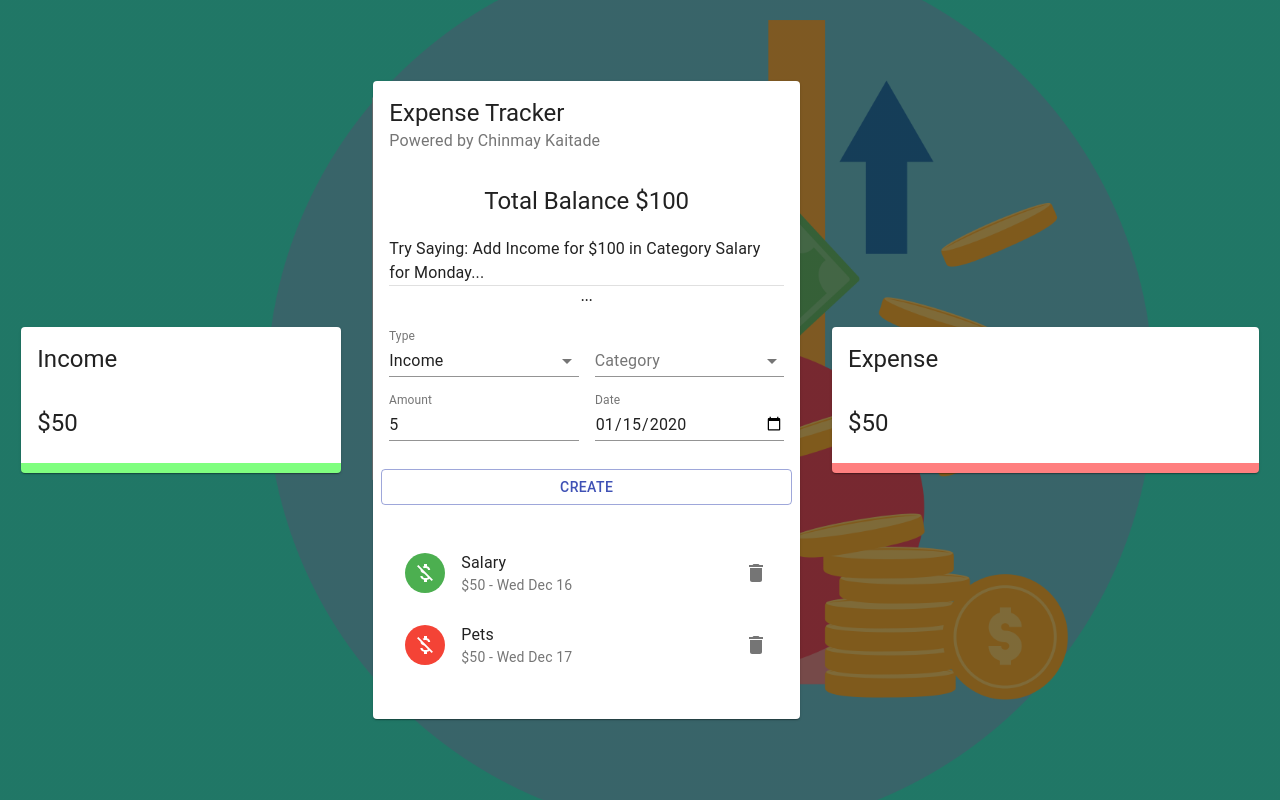
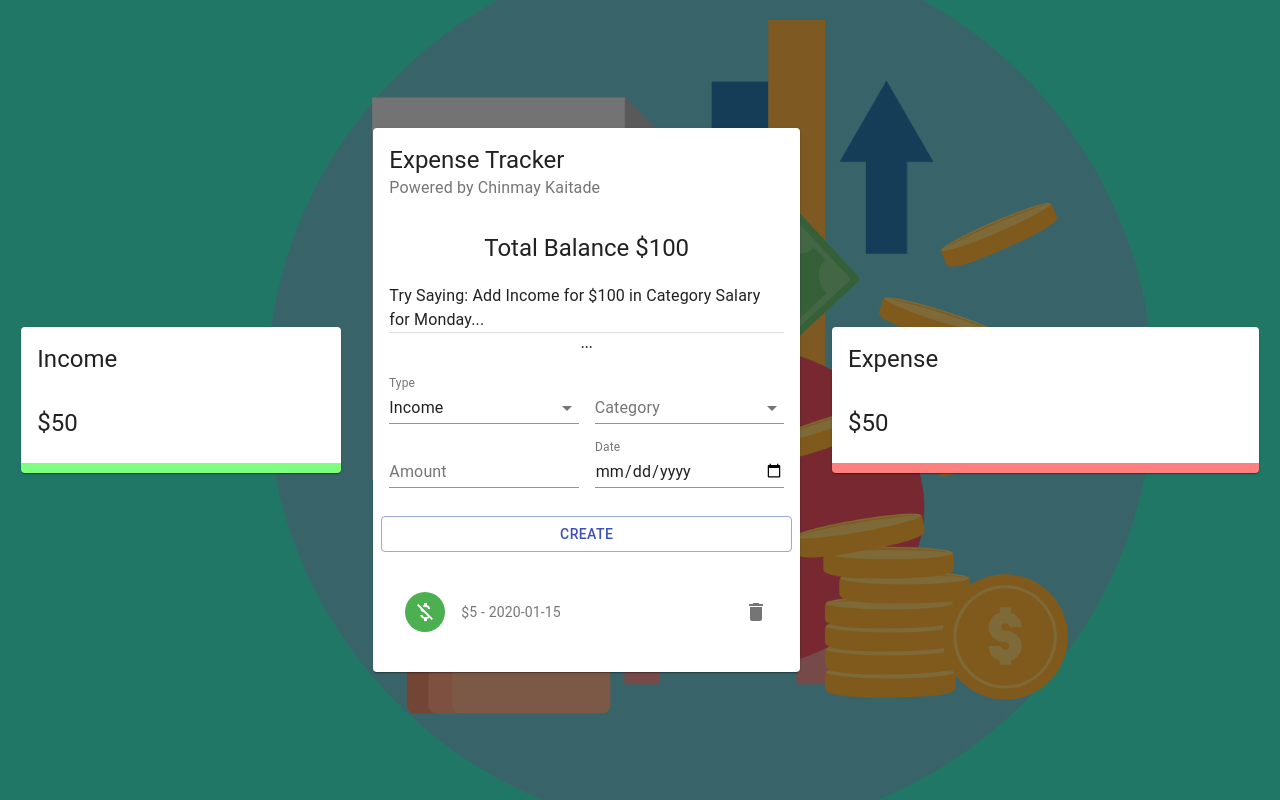
Before and after one commit to ChinmayKaitade/Expense-Tracker-React, a React (Create React App) app: page / in a window 1280 px wide. Both pictures are taken after typing "5", "2020-01-15" into the empty fields and a click on the button "CREATE". Built offline with nearby package versions, Linux system fonts and the light colour scheme.

Commit message:
Create Transactions and Delete Transaction History logic added

```diff
--- a/src/components/Details/Details.jsx
+++ b/src/components/Details/Details.jsx
@@ -1,6 +1,6 @@
 import React from "react";
 import { Card, CardHeader, CardContent, Typography } from "@material-ui/core";
-import { Doughnut } from "react-chartjs-2";
+// import { Doughnut } from "react-chartjs-2";
 
 import useStyles from "./styles";
 
--- a/src/components/Main/Form/Form.jsx
+++ b/src/components/Main/Form/Form.jsx
@@ -9,6 +9,11 @@
   Select,
   MenuItem,
 } from "@material-ui/core";
+
+import { ExpenseTrackerContext } from "../../../context/context";
+import { useContext } from "react";
+
+import { v4 as uuidv4 } from "uuid";
 
 import useStyles from "./styles";
 
@@ -22,8 +27,23 @@
 const Form = () => {
   const classes = useStyles();
 
+  // Step3 - Accepting Dispatch Function into Component and then actually calling them
   const [formData, setFormData] = useState(initialState);
-  console.log(formData);
+  const { addTransaction } = useContext(ExpenseTrackerContext);
+
+  // console.log(formData);
+
+  const createTransaction = () => {
+    const transaction = {
+      ...formData,
+      amount: Number(formData.amount),
+      id: uuidv4(),
+    };
+
+    // logic for creating transaction
+    addTransaction(transaction);
+    setFormData(initialState);
+  };
 
   return (
     <div>
@@ -90,6 +110,7 @@
           variant="outlined"
           color="primary"
           fullWidth
+          onClick={createTransaction}
         >
           Create
         </Button>
--- a/src/components/Main/List/List.jsx
+++ b/src/components/Main/List/List.jsx
@@ -21,31 +21,7 @@
 const List = () => {
   const classes = useStyles();
 
-  const { deleteTransaction } = useContext(ExpenseTrackerContext);
-
-  const transactions = [
-    {
-      id: 1,
-      type: "Income",
-      category: "Salary",
-      amount: 50,
-      date: "Wed Dec 16",
-    },
-    {
-      id: 2,
-      type: "Expense",
-      category: "Pets",
-      amount: 50,
-      date: "Wed Dec 17",
-    },
-    {
-      id: 3,
-      type: "Income",
-      category: "Business",
-      amount: 150,
-      date: "Wed Dec 18",
-    },
-  ];
+  const { deleteTransaction, transactions } = useContext(ExpenseTrackerContext);
 
   return (
     <MUIList dense={false} className={classes.list}>
@@ -77,7 +53,11 @@
 
             {/* Delete Btn */}
             <ListItemSecondaryAction>
-              <IconButton edge="end" aria-label="delete" onClick="">
+              <IconButton
+                edge="end"
+                aria-label="delete"
+                onClick={() => deleteTransaction(transaction.id)}
+              >
                 <Delete />
               </IconButton>
             </ListItemSecondaryAction>
--- a/src/context/context.js
+++ b/src/context/context.js
@@ -10,24 +10,28 @@
 export const Provider = ({ children }) => {
   const [transactions, dispatch] = useReducer(contextReducer, initialState);
 
-  // Action Creators
-  const deleteTransaction = ({ id }) =>
+  // Action Creators (Step1 - Creating Dispatch Functions)
+  const deleteTransaction = (id) =>
     dispatch({
       type: "DELETE_TRANSACTION",
       payload: id,
     });
 
-  const addTransaction = ({ transaction }) =>
+  const addTransaction = (transaction) =>
     dispatch({
       type: "ADD_TRANSACTION",
       payload: transaction,
     });
 
+  // console.log(transactions);
+
   return (
+    // Step2 - Passing Dispatch Function into the Context
     <ExpenseTrackerContext.Provider
       value={{
         deleteTransaction,
         addTransaction,
+        transactions,
       }}
     >
       {children}
--- a/src/context/contextReducer.js
+++ b/src/context/contextReducer.js
@@ -8,12 +8,10 @@
       transactions = state.filter((t) => t.id !== action.payload);
 
       return transactions;
-
     case "ADD_TRANSACTION":
       transactions = [action.payload, ...state];
 
       return transactions;
-
     default:
       return state;
   }
```
